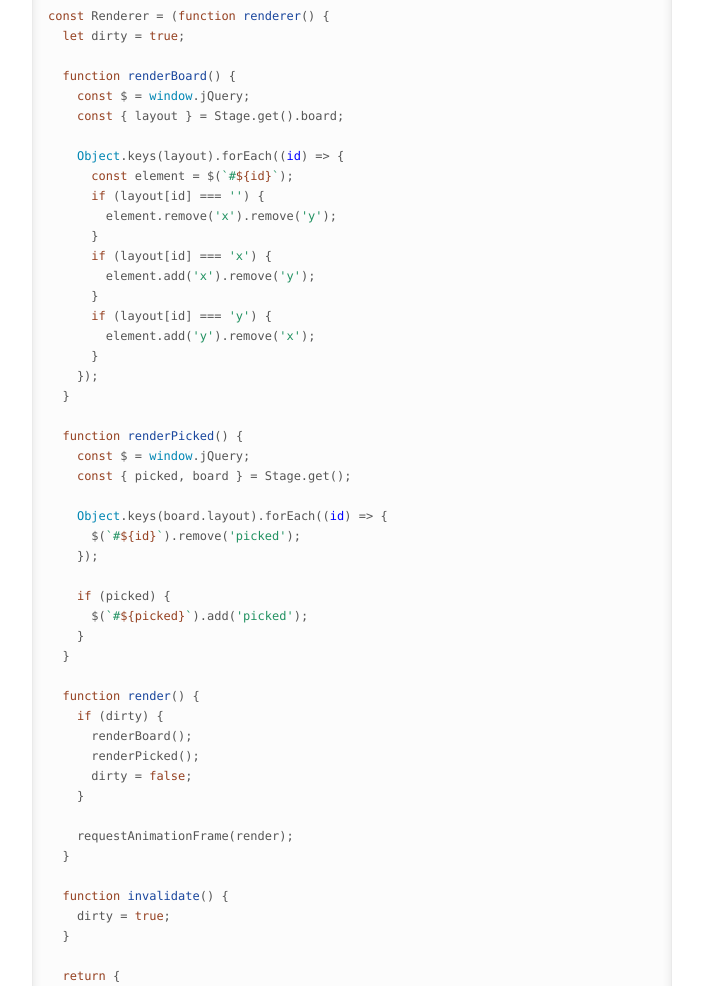
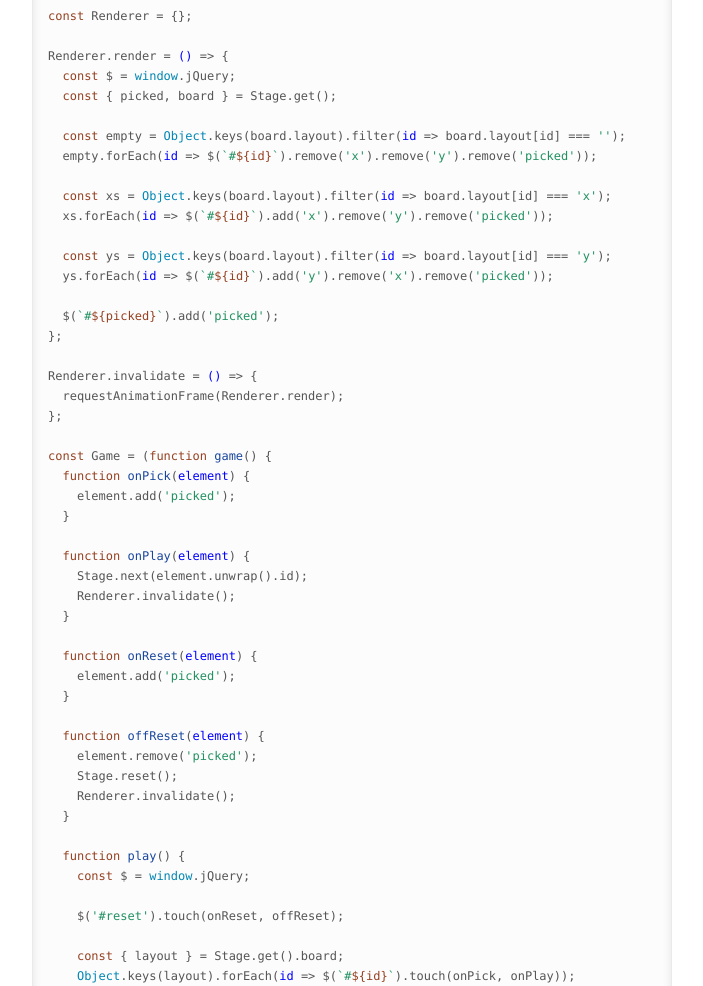
Before and after one commit to onefrankguy/nine-holes, a website: page docs/index.html in a window 1280 px wide. Shown: the part 9380-10366 px from the top of the page, without its empty margins (288-991 px from the left). Drawn offline with nearby package versions, Linux system fonts and the light colour scheme; a web font is replaced by a local one.

Commit message:
Rewrite the Renderer object so it doesn't loop forever.

```diff
--- a/docs/index.html
+++ b/docs/index.html
@@ -483,59 +483,27 @@ it can play our game against itself.</p>
   };
 }());
 
-<span class="hljs-keyword">const</span> Renderer = (<span class="hljs-function"><span class="hljs-keyword">function</span> <span class="hljs-title">renderer</span>(<span class="hljs-params"></span>) </span>{
-  <span class="hljs-keyword">let</span> dirty = <span class="hljs-literal">true</span>;
+<span class="hljs-keyword">const</span> Renderer = {};
 
-  <span class="hljs-function"><span class="hljs-keyword">function</span> <span class="hljs-title">renderBoard</span>(<span class="hljs-params"></span>) </span>{
-    <span class="hljs-keyword">const</span> $ = <span class="hljs-built_in">window</span>.jQuery;
-    <span class="hljs-keyword">const</span> { layout } = Stage.get().board;
+Renderer.render = <span class="hljs-function"><span class="hljs-params">()</span> =&gt;</span> {
+  <span class="hljs-keyword">const</span> $ = <span class="hljs-built_in">window</span>.jQuery;
+  <span class="hljs-keyword">const</span> { picked, board } = Stage.get();
 
-    <span class="hljs-built_in">Object</span>.keys(layout).forEach(<span class="hljs-function">(<span class="hljs-params">id</span>) =&gt;</span> {
-      <span class="hljs-keyword">const</span> element = $(<span class="hljs-string">`#<span class="hljs-subst">${id}</span>`</span>);
-      <span class="hljs-keyword">if</span> (layout[id] === <span class="hljs-string">''</span>) {
-        element.remove(<span class="hljs-string">'x'</span>).remove(<span class="hljs-string">'y'</span>);
-      }
-      <span class="hljs-keyword">if</span> (layout[id] === <span class="hljs-string">'x'</span>) {
-        element.add(<span class="hljs-string">'x'</span>).remove(<span class="hljs-string">'y'</span>);
-      }
-      <span class="hljs-keyword">if</span> (layout[id] === <span class="hljs-string">'y'</span>) {
-        element.add(<span class="hljs-string">'y'</span>).remove(<span class="hljs-string">'x'</span>);
-      }
-    });
-  }
+  <span class="hljs-keyword">const</span> empty = <span class="hljs-built_in">Object</span>.keys(board.layout).filter(<span class="hljs-function"><span class="hljs-params">id</span> =&gt;</span> board.layout[id] === <span class="hljs-string">''</span>);
+  empty.forEach(<span class="hljs-function"><span class="hljs-params">id</span> =&gt;</span> $(<span class="hljs-string">`#<span class="hljs-subst">${id}</span>`</span>).remove(<span class="hljs-string">'x'</span>).remove(<span class="hljs-string">'y'</span>).remove(<span class="hljs-string">'picked'</span>));
 
-  <span class="hljs-function"><span class="hljs-keyword">function</span> <span class="hljs-title">renderPicked</span>(<span class="hljs-params"></span>) </span>{
-    <span class="hljs-keyword">const</span> $ = <span class="hljs-built_in">window</span>.jQuery;
-    <span class="hljs-keyword">const</span> { picked, board } = Stage.get();
+  <span class="hljs-keyword">const</span> xs = <span class="hljs-built_in">Object</span>.keys(board.layout).filter(<span class="hljs-function"><span class="hljs-params">id</span> =&gt;</span> board.layout[id] === <span class="hljs-string">'x'</span>);
+  xs.forEach(<span class="hljs-function"><span class="hljs-params">id</span> =&gt;</span> $(<span class="hljs-string">`#<span class="hljs-subst">${id}</span>`</span>).add(<span class="hljs-string">'x'</span>).remove(<span class="hljs-string">'y'</span>).remove(<span class="hljs-string">'picked'</span>));
 
-    <span class="hljs-built_in">Object</span>.keys(board.layout).forEach(<span class="hljs-function">(<span class="hljs-params">id</span>) =&gt;</span> {
-      $(<span class="hljs-string">`#<span class="hljs-subst">${id}</span>`</span>).remove(<span class="hljs-string">'picked'</span>);
-    });
+  <span class="hljs-keyword">const</span> ys = <span class="hljs-built_in">Object</span>.keys(board.layout).filter(<span class="hljs-function"><span class="hljs-params">id</span> =&gt;</span> board.layout[id] === <span class="hljs-string">'y'</span>);
+  ys.forEach(<span class="hljs-function"><span class="hljs-params">id</span> =&gt;</span> $(<span class="hljs-string">`#<span class="hljs-subst">${id}</span>`</span>).add(<span class="hljs-string">'y'</span>).remove(<span class="hljs-string">'x'</span>).remove(<span class="hljs-string">'picked'</span>));
 
-    <span class="hljs-keyword">if</span> (picked) {
-      $(<span class="hljs-string">`#<span class="hljs-subst">${picked}</span>`</span>).add(<span class="hljs-string">'picked'</span>);
-    }
-  }
+  $(<span class="hljs-string">`#<span class="hljs-subst">${picked}</span>`</span>).add(<span class="hljs-string">'picked'</span>);
+};
 
-  <span class="hljs-function"><span class="hljs-keyword">function</span> <span class="hljs-title">render</span>(<span class="hljs-params"></span>) </span>{
-    <span class="hljs-keyword">if</span> (dirty) {
-      renderBoard();
-      renderPicked();
-      dirty = <span class="hljs-literal">false</span>;
-    }
-
-    requestAnimationFrame(render);
-  }
-
-  <span class="hljs-function"><span class="hljs-keyword">function</span> <span class="hljs-title">invalidate</span>(<span class="hljs-params"></span>) </span>{
-    dirty = <span class="hljs-literal">true</span>;
-  }
-
-  <span class="hljs-keyword">return</span> {
-    render,
-    invalidate,
-  };
-}());
+Renderer.invalidate = <span class="hljs-function"><span class="hljs-params">()</span> =&gt;</span> {
+  requestAnimationFrame(Renderer.render);
+};
 
 <span class="hljs-keyword">const</span> Game = (<span class="hljs-function"><span class="hljs-keyword">function</span> <span class="hljs-title">game</span>(<span class="hljs-params"></span>) </span>{
   <span class="hljs-function"><span class="hljs-keyword">function</span> <span class="hljs-title">onPick</span>(<span class="hljs-params">element</span>) </span>{
@@ -565,7 +533,7 @@ it can play our game against itself.</p>
     <span class="hljs-keyword">const</span> { layout } = Stage.get().board;
     <span class="hljs-built_in">Object</span>.keys(layout).forEach(<span class="hljs-function"><span class="hljs-params">id</span> =&gt;</span> $(<span class="hljs-string">`#<span class="hljs-subst">${id}</span>`</span>).touch(onPick, onPlay));
 
-    Renderer.render();
+    Renderer.invalidate();
   }
 
   <span class="hljs-keyword">return</span> {
```
Also changed, not shown: js/game.js (+16 -48 lines).
